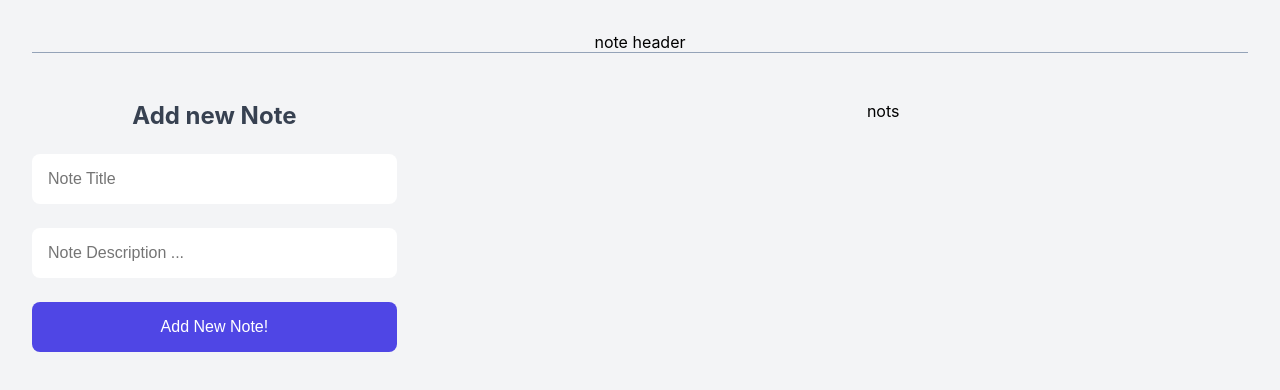
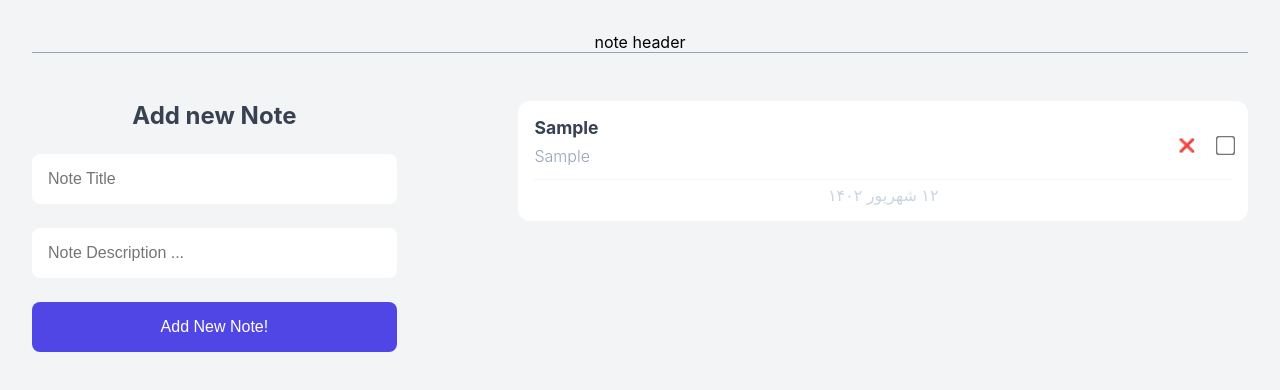
Before and after one commit to reza-sdo/note-app, a React (Vite) app: page / in a window 1280 px wide. Both pictures are taken after typing "Sample", "Sample" into the empty fields and a click on the button "Add New Note!". Shown: the top 390 px of the page. Built offline with nearby package versions, Linux system fonts and the light colour scheme.

Commit message:
note list component and delete btn add

```diff
--- a/src/App.jsx
+++ b/src/App.jsx
@@ -1,12 +1,28 @@
 import "./App.css";
 import AddNewNote from "./components/AddNewNote";
+import NoteList from "./components/NoteList";
+import React, { useState } from "react";
 function App() {
+    const [notes, setNotes] = useState([]);
+
+    const handelNote = (newNote) => {
+        setNotes((prevNots) => [...prevNots, newNote]);
+    };
+
+    const handelDeleteNote = (id) => {
+        // const filteredNotes = notes.filter(n => n.id !== id);
+        // setNotes(filteredNotes);
+        setNotes((prevN) => prevN.filter((n) => n.id !== id));
+    };
+
     return (
         <div className="container">
             <div className="note-header">note header</div>
             <div className="note-app">
-                <AddNewNote />
-                <div className="note-container">nots</div>
+                <AddNewNote onHandelNotes={handelNote} />
+                <div className="note-container">
+                    <NoteList notes={notes} onDelete={handelDeleteNote} />
+                </div>
             </div>
         </div>
     );
--- a/src/components/AddNewNote.jsx
+++ b/src/components/AddNewNote.jsx
@@ -1,11 +1,16 @@
 import React, { useState } from "react";
 
-function AddNewNote() {
+function AddNewNote({ onHandelNotes }) {
     const [title, setTitle] = useState("");
     const [description, setDescription] = useState("");
 
     const handelSubmit = (e) => {
         e.preventDefault();
+
+        if (!title || !description) {
+            alert("No No");
+            return;
+        }
         const newNote = {
             title,
             description,
@@ -13,6 +18,7 @@
             completed: false,
             createAt: new Date().toISOString(),
         };
+        onHandelNotes(newNote);
         setTitle("");
         setDescription("");
     };
--- /dev/null
+++ b/src/components/NoteList.jsx
@@ -0,0 +1,39 @@
+import React from "react";
+
+function NoteList({ notes  , onDelete}) {
+    return (
+        <div className="note-list">
+            {notes.map((note) => (
+                <NoteItem key={note.id} note={note} onDelete={onDelete} />
+            ))}
+        </div>
+    );
+}
+
+function NoteItem({ note, onDelete }) {
+    const options = {
+        year: "numeric",
+        month: "short",
+        day: "numeric",
+    };
+
+    return (
+        <div className="note-item">
+            <div className="note-item__header">
+                <div>
+                    <p className="title">{note.title}</p>
+                    <p className="desc">{note.description}</p>
+                </div>
+                <div className="actions">
+                    <button onClick={()=>onDelete(note.id)}>❌</button>
+                    <input type="checkbox" name="" id="" />
+                </div>
+            </div>
+            <div className="note-item__footer" dir="rtl">
+                {new Date(note.createAt).toLocaleDateString("fa-IR", options)}
+            </div>
+        </div>
+    );
+}
+
+export default NoteList;
```
